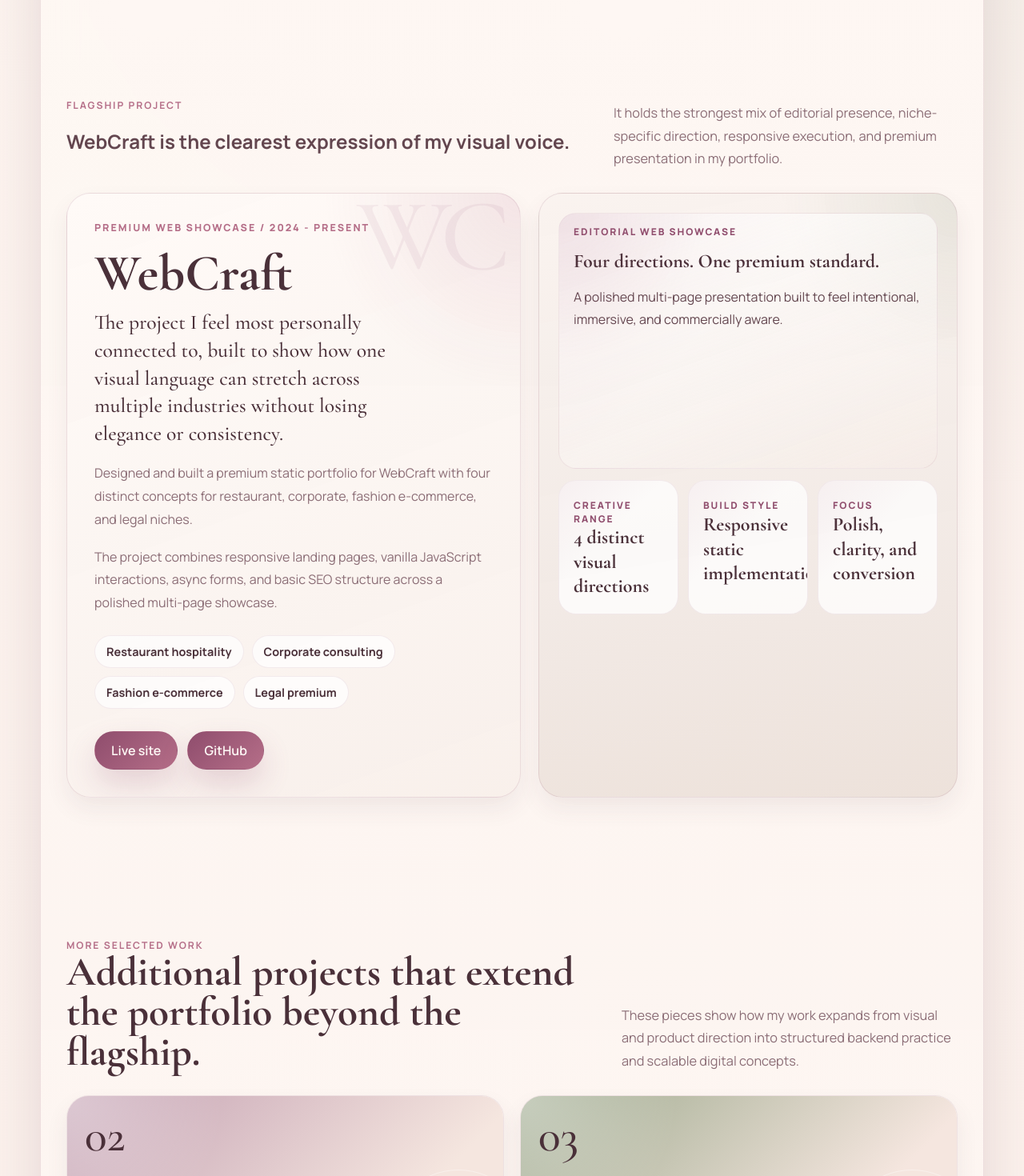
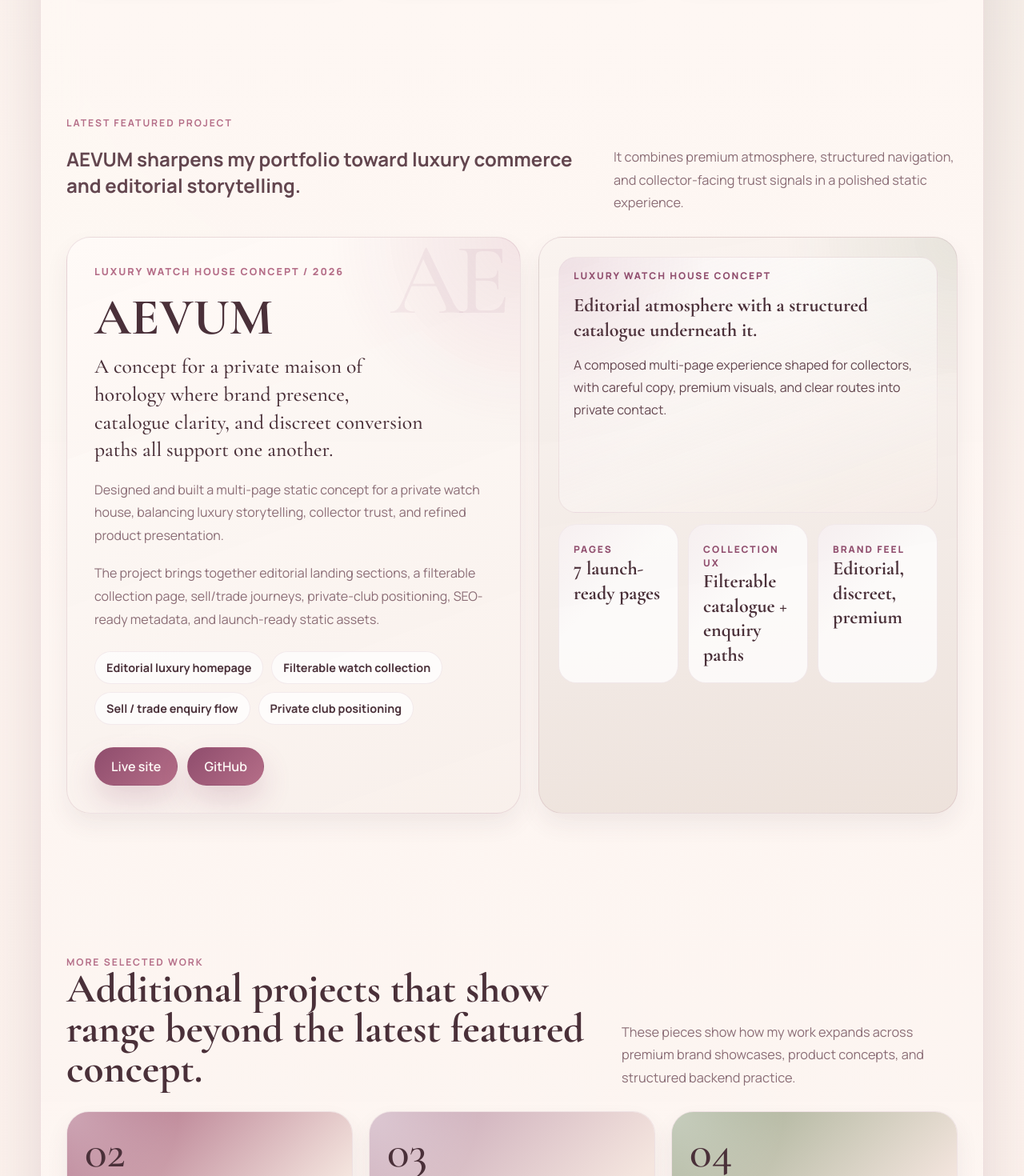
Before and after one commit to lidiadobos03-byte/My-portfolio, a React (Vite) app: page / in a window 1280 px wide. Shown: the part 2360-3830 px from the top of the page at 80% size. Built offline with nearby package versions, Linux system fonts and the light colour scheme.

Commit message:
Refresh portfolio with AEVUM project

```diff
--- a/src/App.css
+++ b/src/App.css
@@ -679,7 +679,7 @@
 }
 
 .secondary-projects-grid {
-  grid-template-columns: repeat(2, minmax(0, 1fr));
+  grid-template-columns: repeat(auto-fit, minmax(260px, 1fr));
 }
 
 .flagship-header {
@@ -717,8 +717,24 @@
     linear-gradient(160deg, rgba(255, 251, 248, 0.96), rgba(248, 239, 234, 0.94));
 }
 
-.flagship-story::before {
-  content: 'WC';
+.flagship-label {
+  margin: 0;
+  color: var(--accent-deep);
+  font-size: 0.78rem;
+  font-weight: 800;
+  letter-spacing: 0.16em;
+  text-transform: uppercase;
+}
+
+.flagship-story h3 {
+  margin: 18px 0 14px;
+  color: var(--heading);
+  font-family: var(--serif);
+  font-size: clamp(2.8rem, 5vw, 4.4rem);
+  line-height: 0.96;
+}
+
+.flagship-watermark {
   position: absolute;
   top: -10px;
   right: 22px;
@@ -727,23 +743,7 @@
   font-size: clamp(5.6rem, 10vw, 8rem);
   line-height: 1;
   letter-spacing: -0.08em;
-}
-
-.flagship-label {
-  margin: 0;
-  color: var(--accent-deep);
-  font-size: 0.78rem;
-  font-weight: 800;
-  letter-spacing: 0.16em;
-  text-transform: uppercase;
-}
-
-.flagship-story h3 {
-  margin: 18px 0 14px;
-  color: var(--heading);
-  font-family: var(--serif);
-  font-size: clamp(2.8rem, 5vw, 4.4rem);
-  line-height: 0.96;
+  pointer-events: none;
 }
 
 .flagship-lead {
--- a/src/App.jsx
+++ b/src/App.jsx
@@ -7,8 +7,8 @@ const quickStats = [
     label: 'in digital design, UI/UX, and visual communication',
   },
   {
-    value: '11 public repos',
-    label: 'visible GitHub work across interfaces, showcases, and backend practice',
+    value: '13 public repos',
+    label: 'visible GitHub work across luxury concepts, showcases, product ideas, and backend practice',
   },
   {
     value: 'Remote-ready',
@@ -34,8 +34,64 @@ const highlights = [
 const projects = [
   {
     code: '01',
+    title: 'AEVUM',
+    featured: true,
+    type: 'Luxury watch house concept',
+    year: '2026',
+    role: 'Brand direction + front-end',
+    summary:
+      'Designed and built a multi-page static concept for a private watch house, balancing luxury storytelling, collector trust, and refined product presentation.',
+    impact:
+      'The project brings together editorial landing sections, a filterable collection page, sell/trade journeys, private-club positioning, SEO-ready metadata, and launch-ready static assets.',
+    stack: ['HTML5', 'CSS', 'JavaScript', 'SEO foundations'],
+    accent: '#8f7a55',
+    watermark: 'AE',
+    featuredEyebrow: 'Latest featured project',
+    featuredHeadline: 'AEVUM sharpens my portfolio toward luxury commerce and editorial storytelling.',
+    featuredSectionNote:
+      'It combines premium atmosphere, structured navigation, and collector-facing trust signals in a polished static experience.',
+    featuredLead:
+      'A concept for a private maison of horology where brand presence, catalogue clarity, and discreet conversion paths all support one another.',
+    featuredDirections: [
+      'Editorial luxury homepage',
+      'Filterable watch collection',
+      'Sell / trade enquiry flow',
+      'Private club positioning',
+    ],
+    featuredMetrics: [
+      {
+        label: 'Pages',
+        value: '7 launch-ready pages',
+      },
+      {
+        label: 'Collection UX',
+        value: 'Filterable catalogue + enquiry paths',
+      },
+      {
+        label: 'Brand feel',
+        value: 'Editorial, discreet, premium',
+      },
+    ],
+    featuredSpotlight: {
+      label: 'Luxury watch house concept',
+      title: 'Editorial atmosphere with a structured catalogue underneath it.',
+      text:
+        'A composed multi-page experience shaped for collectors, with careful copy, premium visuals, and clear routes into private contact.',
+    },
+    links: [
+      {
+        label: 'Live site',
+        href: 'https://lidiadobos03-byte.github.io/digital-catalogue/',
+      },
+      {
+        label: 'GitHub',
+        href: 'https://github.com/lidiadobos03-byte/digital-catalogue',
+      },
+    ],
+  },
+  {
+    code: '02',
     title: 'WebCraft',
-    featured: true,
     type: 'Premium web showcase',
     year: '2024 - Present',
     role: 'UI/UX + front-end',
@@ -57,7 +113,7 @@ const projects = [
     ],
   },
   {
-    code: '02',
+    code: '03',
     title: 'CVPerfect',
     type: 'Product concept',
     year: '2026',
@@ -76,7 +132,7 @@ const projects = [
     ],
   },
   {
-    code: '03',
+    code: '04',
     title: 'Task Manager API',
     type: 'Backend portfolio project',
     year: '2026',
@@ -93,28 +149,6 @@ const projects = [
         href: 'https://github.com/lidiadobos03-byte/task-manager-api',
       },
     ],
-  },
-]
-
-const webcraftDirections = [
-  'Restaurant hospitality',
-  'Corporate consulting',
-  'Fashion e-commerce',
-  'Legal premium',
-]
-
-const webcraftMetrics = [
-  {
-    label: 'Creative range',
-    value: '4 distinct visual directions',
-  },
-  {
-    label: 'Build style',
-    value: 'Responsive static implementation',
-  },
-  {
-    label: 'Focus',
-    value: 'Polish, clarity, and conversion',
   },
 ]
 
@@ -164,9 +198,9 @@ const contactLinks = [
     external: true,
   },
   {
-    label: 'Selected live project',
-    value: 'webcraft.cvperfect.online',
-    href: 'https://webcraft.cvperfect.online',
+    label: 'Latest live project',
+    value: 'lidiadobos03-byte.github.io/digital-catalogue',
+    href: 'https://lidiadobos03-byte.github.io/digital-catalogue/',
     external: true,
   },
 ]
@@ -309,14 +343,14 @@ function App() {
               refined the moment it appears on screen.
             </p>
             <p className="hero-note">
-              The project closest to my heart is <strong>WebCraft</strong>, a
-              premium showcase built to present multiple visual directions with
-              clarity, polish, and strong creative identity.
+              Recent work includes <strong>AEVUM</strong>, a luxury watch-house
+              concept built to feel editorial, discreet, and commercially aware
+              from the very first screen.
             </p>
 
             <div className="hero-actions">
               <a className="button button-primary" href="#projects">
-                See WebCraft
+                See selected work
               </a>
               <a
                 className="button button-secondary"
@@ -369,32 +403,38 @@ function App() {
           <section className="section flagship-section" id="projects">
             <div className="flagship-header reveal">
               <div>
-                <p className="eyebrow">Flagship project</p>
-                <h2>WebCraft is the clearest expression of my visual voice.</h2>
+                <p className="eyebrow">
+                  {featuredProject.featuredEyebrow ?? 'Featured project'}
+                </p>
+                <h2>
+                  {featuredProject.featuredHeadline ??
+                    `${featuredProject.title} is a key expression of my current direction.`}
+                </h2>
               </div>
               <p className="section-note">
-                It holds the strongest mix of editorial presence, niche-specific
-                direction, responsive execution, and premium presentation in my
-                portfolio.
+                {featuredProject.featuredSectionNote ??
+                  'It brings together strong visual identity, clear structure, and polished front-end execution.'}
               </p>
             </div>
 
             <div className="flagship-layout">
               <article className="flagship-story reveal delay-1">
+                <span className="flagship-watermark" aria-hidden="true">
+                  {featuredProject.watermark ?? featuredProject.code}
+                </span>
                 <p className="flagship-label">
                   {featuredProject.type} / {featuredProject.year}
                 </p>
                 <h3>{featuredProject.title}</h3>
                 <p className="flagship-lead">
-                  The project I feel most personally connected to, built to show how
-                  one visual language can stretch across multiple industries without
-                  losing elegance or consistency.
+                  {featuredProject.featuredLead ??
+                    'A project that shows how visual identity, product clarity, and front-end implementation can work together.'}
                 </p>
                 <p className="flagship-copy">{featuredProject.summary}</p>
                 <p className="flagship-copy">{featuredProject.impact}</p>
 
-                <ul className="flagship-directions" aria-label="WebCraft directions">
-                  {webcraftDirections.map((direction) => (
+                <ul className="flagship-directions" aria-label={`${featuredProject.title} highlights`}>
+                  {(featuredProject.featuredDirections ?? []).map((direction) => (
                     <li key={direction}>{direction}</li>
                   ))}
                 </ul>
@@ -417,16 +457,16 @@ function App() {
               <aside className="flagship-panel reveal delay-2">
                 <div className="flagship-stage">
                   <article className="flagship-window flagship-window-main">
-                    <span>Editorial web showcase</span>
-                    <strong>Four directions. One premium standard.</strong>
-                    <p>
-                      A polished multi-page presentation built to feel intentional,
-                      immersive, and commercially aware.
-                    </p>
+                    <span>{featuredProject.featuredSpotlight?.label ?? 'Featured build'}</span>
+                    <strong>
+                      {featuredProject.featuredSpotlight?.title ??
+                        'Thoughtful digital presence with polished structure.'}
+                    </strong>
+                    <p>{featuredProject.featuredSpotlight?.text ?? featuredProject.summary}</p>
                   </article>
 
                   <div className="flagship-window-grid">
-                    {webcraftMetrics.map((metric) => (
+                    {(featuredProject.featuredMetrics ?? []).map((metric) => (
                       <article key={metric.label} className="flagship-window">
                         <span>{metric.label}</span>
                         <strong>{metric.value}</strong>
@@ -443,11 +483,11 @@ function App() {
           <div className="section-header reveal">
             <div>
               <p className="eyebrow">More selected work</p>
-              <h2>Additional projects that extend the portfolio beyond the flagship.</h2>
+              <h2>Additional projects that show range beyond the latest featured concept.</h2>
             </div>
             <p className="section-note">
-              These pieces show how my work expands from visual and product direction
-              into structured backend practice and scalable digital concepts.
+              These pieces show how my work expands across premium brand showcases,
+              product concepts, and structured backend practice.
             </p>
           </div>
 
```
